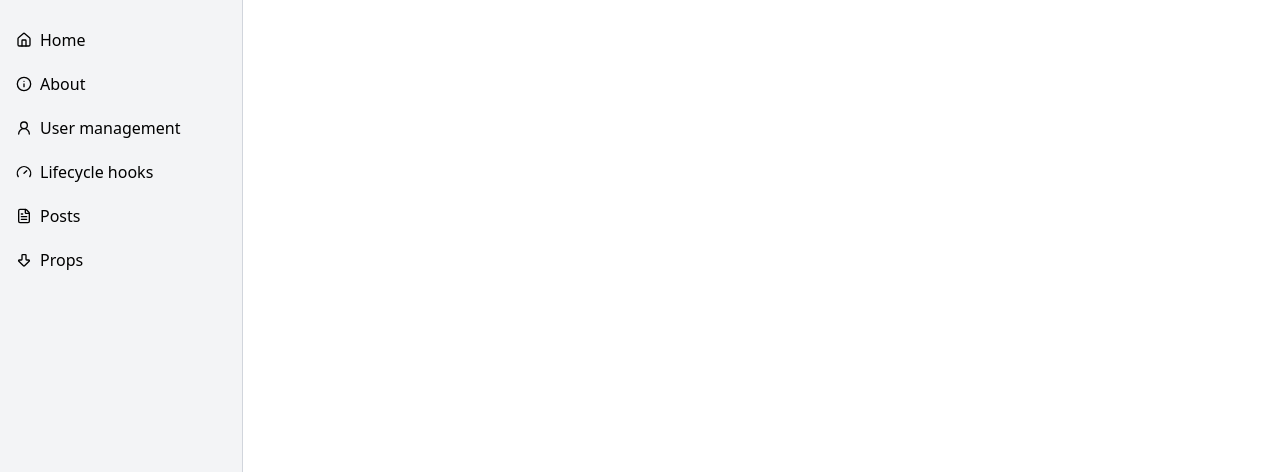
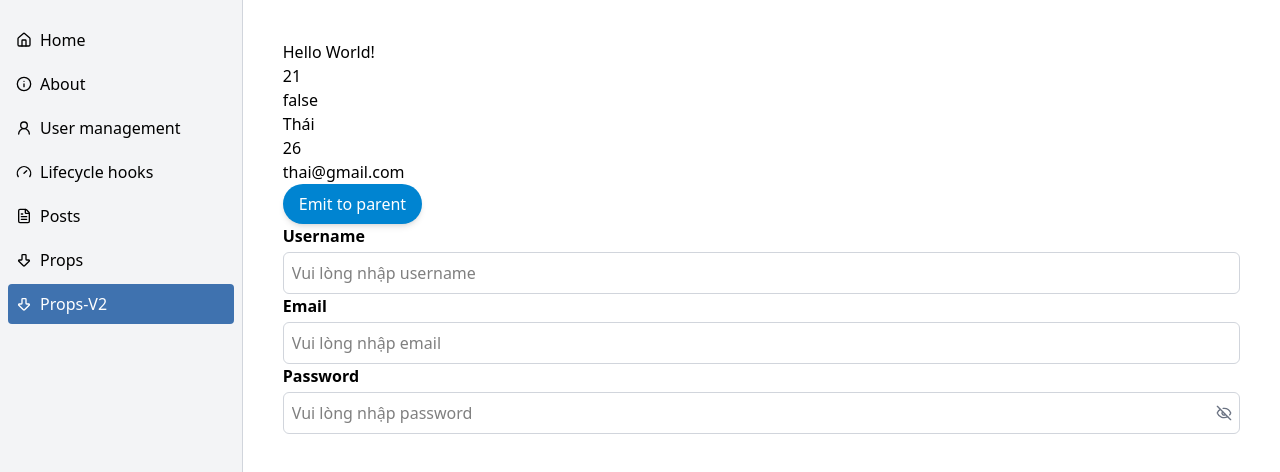
Before and after one commit to phh235/VitaminCode03-Vue, a Vue app: page /props-v2 in a window 1280 px wide. Shown: the top 472 px of the page. Built offline with nearby package versions, Linux system fonts and the light colour scheme.

Commit message:
props, emit V2, base input with toggle password

```diff
--- /dev/null
+++ b/src/components/BaseInputV2.vue
@@ -0,0 +1,49 @@
+<template>
+  <div class="flex flex-col gap-1">
+    <label class="font-bold">{{ props.label }}</label>
+    <div class="relative">
+      <input
+        :type="inputType"
+        :value="props.modelValue"
+        :placeholder="props.placeholder"
+        @input="$emit('update:modelValue', $event.target.value)"
+        class="p-2 border border-gray-300 rounded-md w-full"
+      />
+      <button
+        v-if="isPassword"
+        class="absolute right-2 top-1/2 -translate-y-1/2"
+        @click="toggleShowPassword"
+      >
+        <Eye v-if="showPassword" class="size-4 text-gray-500" />
+        <EyeOff v-else class="size-4 text-gray-500" />
+      </button>
+    </div>
+  </div>
+</template>
+
+<script setup>
+import { EyeOff, Eye } from "lucide-vue-next"
+import { ref, computed } from "vue"
+// component re-use
+const showPassword = ref(false)
+const isPassword = computed(() => props.type === "password")
+const inputType = computed(() =>
+  isPassword.value ? (showPassword.value ? "text" : "password") : props.type
+)
+
+const toggleShowPassword = () => {
+  showPassword.value = !showPassword.value
+}
+// props / emit
+const props = defineProps({
+  label: String,
+  type: {
+    type: String,
+    default: "text",
+  },
+  modelValue: String,
+  placeholder: String,
+})
+
+defineEmits(["update:modelValue"])
+</script>
--- a/src/router/index.js
+++ b/src/router/index.js
@@ -13,6 +13,7 @@ import { Gauge } from "lucide-vue-next"
 import PostPage from "../views/content/PostPage.vue"
 import ParentComponent from "../views/props/ParentComponent.vue"
 import { ArrowBigDown } from "lucide-vue-next"
+import ParentComp from "../views/props-v2/ParentComp.vue"
 
 const router = createRouter({
   history: createWebHistory(import.meta.env.BASE_URL),
@@ -102,6 +103,15 @@ const router = createRouter({
         isShow: true,
       },
     },
+    {
+      path: "/props-v2",
+      name: "Props-V2",
+      component: ParentComp,
+      meta: {
+        icon: ArrowBigDown,
+        isShow: true,
+      },
+    },
   ],
 })
 
--- /dev/null
+++ b/src/views/props-v2/ChildComp.vue
@@ -0,0 +1,30 @@
+<template>
+  <div>{{ props.message }}</div>
+  <div>{{ props.age }}</div>
+  <div>{{ props.isActive }}</div>
+  <div>{{ props.userInfo.name }}</div>
+  <div>{{ props.userInfo.age }}</div>
+  <div>{{ props.userInfo.email }}</div>
+
+  <button
+    class="px-4 py-2 bg-sky-600 hover:bg-sky-600/80 duration-200 text-white rounded-full cursor-pointer shadow-md"
+    @click="handleEmitToParent"
+  >
+    Emit to parent
+  </button>
+</template>
+
+<script setup>
+const props = defineProps({
+  message: String,
+  age: Number,
+  isActive: Boolean,
+  userInfo: Object,
+})
+
+const handleEmitToParent = () => {
+  emit("sendEvent") // camel-case
+}
+
+const emit = defineEmits(["sendEvent"])
+</script>
--- /dev/null
+++ b/src/views/props-v2/ParentComp.vue
@@ -0,0 +1,41 @@
+<template>
+  <ChildComp
+    message="Hello World!"
+    :age="21"
+    :isActive="false"
+    :userInfo="userInfo"
+    @send-event="handleReceiveEventFromChild"
+  />
+  <BaseInputV2 label="Username" v-model="username" placeholder="Vui lòng nhập username" />
+  <BaseInputV2 label="Email" type="email" v-model="email" placeholder="Vui lòng nhập email" />
+  <BaseInputV2
+    label="Password"
+    type="password"
+    v-model="password"
+    placeholder="Vui lòng nhập password"
+  />
+  <p>{{ username }}</p>
+  <p>{{ email }}</p>
+  <p>{{ password }}</p>
+</template>
+
+<script setup>
+import BaseInputV2 from "../../components/BaseInputV2.vue"
+import ChildComp from "./ChildComp.vue"
+import { ref } from "vue"
+// string, number, boolean, object, array
+// data binding
+const username = ref("")
+const email = ref("")
+const password = ref("")
+
+const userInfo = ref({
+  name: "Thái",
+  age: 26,
+  email: "thai@gmail.com",
+})
+
+const handleReceiveEventFromChild = () => {
+  console.log("Đã nhận được emit từ ChildComponent")
+}
+</script>
```
